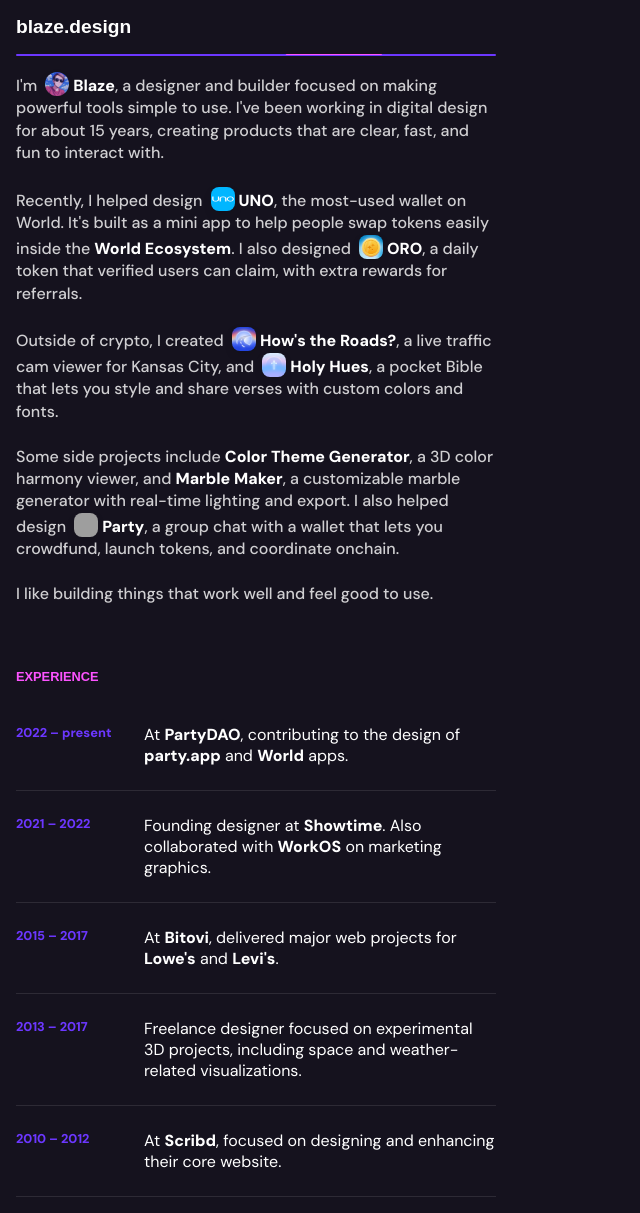
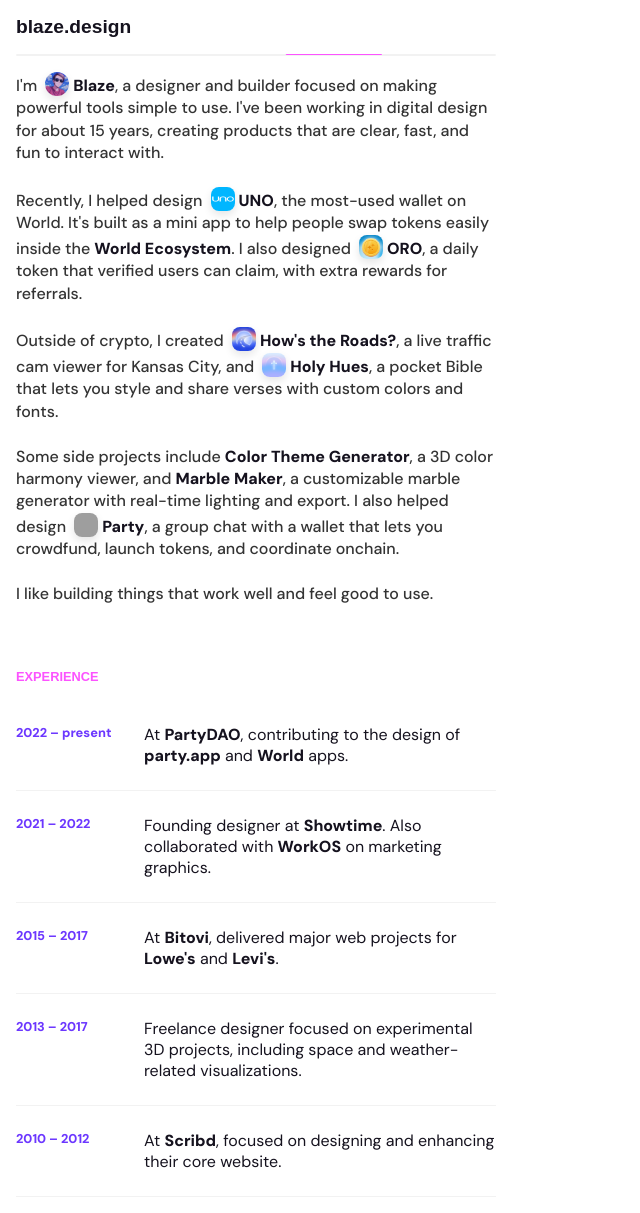
Before and after one commit to 0xblz/blaze-web, a Jekyll site: the page built from index.html, in a window 1280 px wide. Shown: the whole page, without its empty margins (0-640 px from the left). Built offline with Jekyll 4.4.1, drawn with Linux system fonts in a browser that asks for light colours; nearby versions of some CDN libraries; some web fonts are replaced; grey boxes are pictures that could not be loaded.

Commit message:
light theme

```diff
--- a/_sass/_animations.scss
+++ b/_sass/_animations.scss
@@ -10,3 +10,20 @@
         transform: translateY(0);
     }
 }
+
+@keyframes progress {
+    0% {
+        transform: translateX(0px);
+        opacity: 0;
+    }
+    20% {
+        opacity: 1;
+    }
+    80% {
+        opacity: 1;
+    }
+    100% {
+        transform: translateX(1440px);
+        opacity: 0;
+    }
+}
--- a/_sass/_layout.scss
+++ b/_sass/_layout.scss
@@ -1,10 +1,18 @@
 // Body and main layout
 html {
     background-color: var(--dark-color);
+
+    @media (prefers-color-scheme: light) {
+        background-color: var(--light-color);
+    }
 }
 
 body {
     background-color: var(--dark-color);
+
+    @media (prefers-color-scheme: light) {
+        background-color: var(--light-color);
+    }
 }
 
 main {
@@ -50,6 +58,10 @@
         padding: 1.5rem 0;
         border-bottom: 1px solid rgba(255, 255, 255, 0.1);
         vertical-align: top;
+
+        @media (prefers-color-scheme: light) {
+            border-bottom: 1px solid rgba(0, 0, 0, 0.05);
+        }
     }
 
     td:first-child {
@@ -72,6 +84,10 @@
     position: relative;
     border-radius: 999px;
 
+    @media (prefers-color-scheme: light) {
+        background: rgba(0, 0, 0, 0.05);
+    }
+
     &:before {
         animation-duration: 2s;
         animation-timing-function: ease-in-out;
@@ -85,21 +101,4 @@
         width: 20%;
         border-radius: 999px;
       }
-  }
-
-@keyframes progress {
-    0% {
-        transform: translateX(0px);
-        opacity: 0;
-    }
-    20% {
-        opacity: 1;
-    }
-    80% {
-        opacity: 1;
-    }
-    100% {
-        transform: translateX(1440px);
-        opacity: 0;
-    }
 }
--- a/_sass/_typography.scss
+++ b/_sass/_typography.scss
@@ -3,6 +3,10 @@
     font-family: var(--font-primary);
     font-size: 16px;
     color: white;
+
+    @media (prefers-color-scheme: light) {
+        color: var(--dark-color);
+    }
 }
 
 h1 {
@@ -10,6 +14,10 @@
     font-size: 1.2rem;
     font-weight: 800;
     color: white;
+
+    @media (prefers-color-scheme: light) {
+        color: var(--dark-color);
+    }
 }
 
 h2 {
@@ -25,6 +33,10 @@
     line-height: 1.4em;
     font-weight: 500;
     color: rgba(255, 255, 255, 0.8);
+
+    @media (prefers-color-scheme: light) {
+        color: rgba(0, 0, 0, 0.8);
+    }
 }
 
 a {
@@ -34,6 +46,10 @@
     font-weight: 800;
     color: white;
 
+    @media (prefers-color-scheme: light) {
+        color: var(--dark-color);
+    }
+
     &:hover,
     &:focus,
     &:active {
```
Also changed, not shown: 5 other files.
